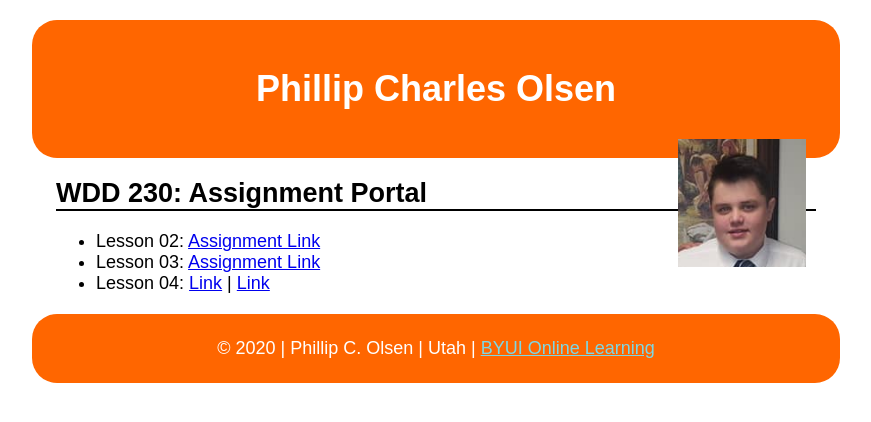
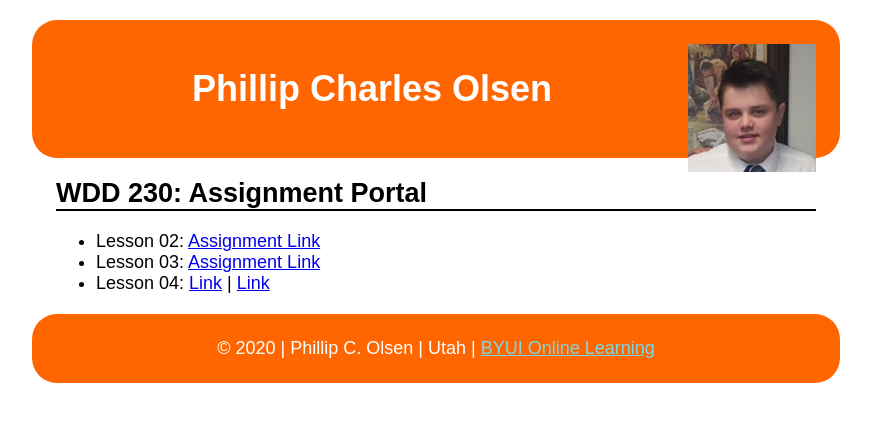
Before and after one commit to colsen20/colsen20.github.io, a plain HTML site: page index.html in a window 1280 px wide. Shown: the whole page, without its empty margins (204-1075 px from the left). Drawn offline with Linux system fonts and the light colour scheme; a script that the page names is missing.

Commit message:
imagepos

```diff
--- a/CSS/main.css
+++ b/CSS/main.css
@@ -31,9 +31,6 @@ header {
 }
 
 header img {
-    margin-top: 5px;
-    margin-right: 10px;
-    margin-bottom: 20px;
     float: right;
     max-width: 150px;
     height: auto;
@@ -44,5 +41,5 @@ h2::after {
     border:1px solid black;
 }
 body {
-    font: 18px Arial
+    font: 18px Arial;
 }
--- a/index.html
+++ b/index.html
@@ -10,8 +10,8 @@
 </head>
 <body>
     <header>
+        <img src="./Media/profile.jpg">
         <h1>Phillip Charles Olsen</h1>
-        <img src="./Media/profile.jpg">
     </header>
     <h2> WDD 230: Assignment Portal</h2>
     <nav>
```
